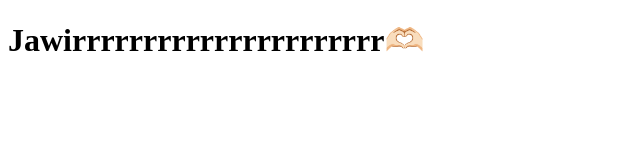
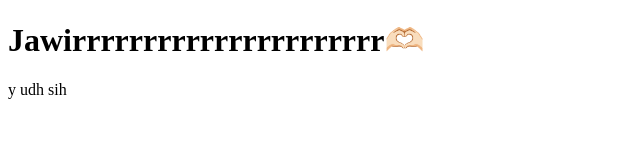
Before and after one commit to rifhard/reimagined-octo-fiesta, a plain HTML site: page index.html in a window 1280 px wide. Shown: the full height of the page, 0-640 px from the left. Drawn offline with Linux system fonts and the light colour scheme.

Commit message:
added p element

```diff
--- a/index.html
+++ b/index.html
@@ -7,6 +7,7 @@
 </head>
 <body>
     <h1>Jawirrrrrrrrrrrrrrrrrrrrrr🫶🏻</h1>
+    <p>y udh sih </p>
 </body>
  <script src="script.js"></script>
 </html>
```
